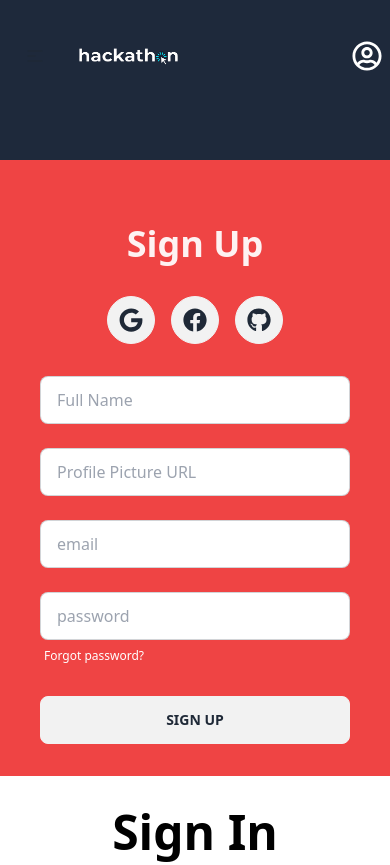
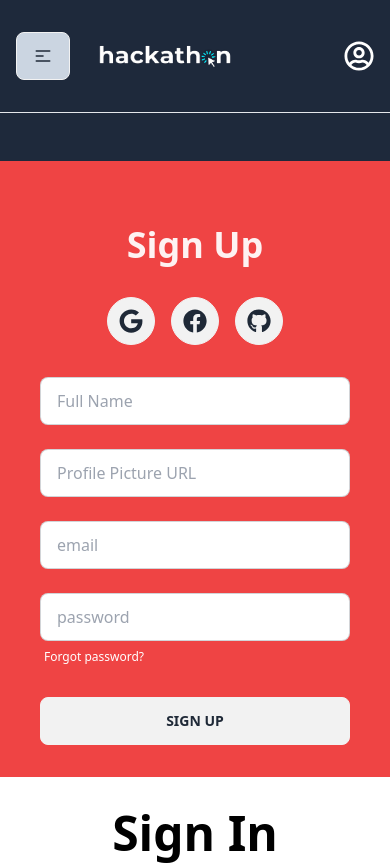
Before and after one commit to developerbadsa/Event-Managment, a React (Vite) app: page /signup in a window 390 px wide. Shown: the top 865 px of the page. Built offline with nearby package versions, Linux system fonts and the light colour scheme; no server answers.

Commit message:
navbar responsive done

```diff
--- a/src/Components/Navbar/Navbar.jsx
+++ b/src/Components/Navbar/Navbar.jsx
@@ -92,32 +92,37 @@ const Navbar = () => {
 
 
       return (
-            <nav className="navbar max-w-7xl mx-auto justify-between py-8 border-blue-200 bg-transparent">
+            <nav className="navbar max-w-7xl mx-auto justify-between py-8 px-4 lg:px-0 border-b bg-transparent">
                   <div className="navbar-start">
                         <div className="dropdown">
-                              <label tabIndex={0} className="btn btn-ghost lg:hidden">
+                              <label tabIndex={0} className="btn bg-slate-300 lg:hidden">
                                     <svg xmlns="http://www.w3.org/2000/svg" className="h-5 w-5" fill="none" viewBox="0 0 24 24" stroke="currentColor"><path strokeLinecap="round" strokeLinejoin="round" strokeWidth="2" d="M4 6h16M4 12h8m-8 6h16" /></svg>
                               </label>
-                              <ul tabIndex={0} className=" dropdown-content mt-3 z-[1] p-2 shadow bg-base-100 rounded-box w-52">
+                              <ul tabIndex={0} className=" dropdown-content mt-3 z-[1] p-2 shadow bg-black rounded-box w-52">
                                     {
                                           menuItems
                                     }
                               </ul>
                         </div>
-                        <div>
+                        <div className="hidden lg:inline-block">
                               <img className="w-52" src="/public/images/logo.png" alt="" />
                         </div>
                   </div>
-                  <div className="navbar-center hidden ml-32 lg:flex">
-                        <ul className="font-semibold text-xl gap-4 menu-horizontal px-1">
+                  <div className="navbar-center ">
+                        <div className="lg:hidden -ml-10">
+                              <img className="w-44 mr-5" src="/public/images/logo.png" alt="" />
+                        </div>
+                        <div className="hidden ml-32 lg:flex">
+                              <ul className="font-semibold text-xl gap-4  menu-horizontal px-1">
                                     {
                                           menuItems
                                     }
                               </ul>
                         </div>
+                  </div>
                   <div className="navbar-end">
                         {
-                              user ? <><div className="text-white font-bold ml-4 px-4">{user.displayName}</div><div className="dropdown dropdown-end">
+                              user ? <><div className="text-white font-bold ml-4 px-4 hidden lg:inline-block">{user.displayName}</div><div className="dropdown dropdown-end">
 
 
                                     <label tabIndex={0} className="btn btn-ghost btn-circle avatar">
@@ -126,6 +131,7 @@ const Navbar = () => {
                                           </div>
                                     </label>
                                     <ul tabIndex={0} className="menu menu-sm dropdown-content mt-3 z-[1] p-2 shadow bg-base-100 rounded-box w-52">
+                                          <li className="bg-black "><div className="text-white font-bold ml-4 px-4 lg:hidden">{user.displayName}</div></li>
                                           <li><Link >Dashboard</Link></li>
                                           <li><button onClick={handleLogOut}>Logout</button></li>
                                     </ul>
```
Lines whose indentation alone changed are shown as unchanged.
